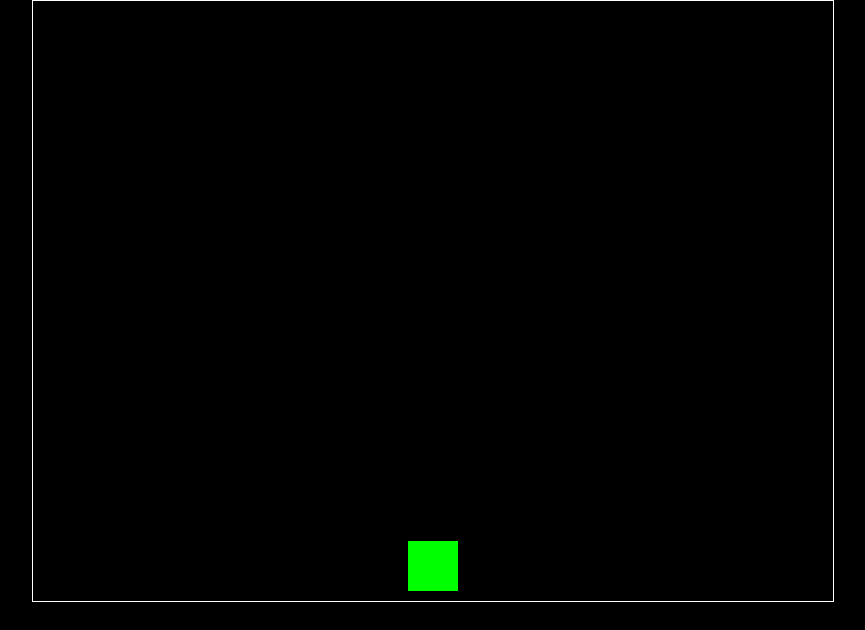
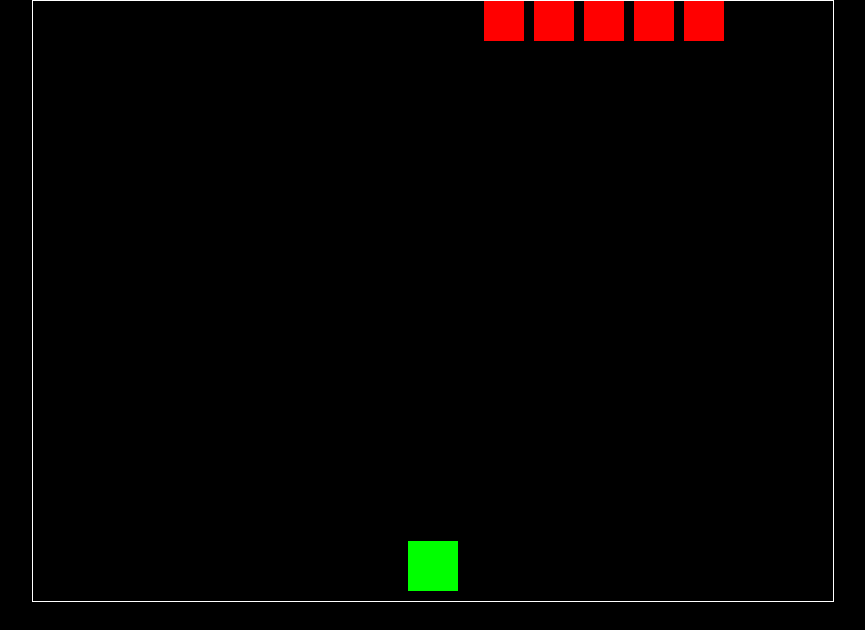
Before and after one commit to tankefugl/space-invaders, a website built with webpack: page src/index.html in a window 1280 px wide. Shown: the whole page, without its empty margins (207-1072 px from the left). Built offline with nearby package versions, Linux system fonts and the light colour scheme.

Commit message:
Create enemies
Fixes #19

Add enemy creation and movement logic to the game.

* **Enemy Creation:**
  - Add a `createEnemies` function in `src/index.js` to create and append enemies to the game container.
  - Call the `createEnemies` function in `initializeGame`.

* **Enemy Movement:**
  - Add a `moveEnemies` function in `src/index.js` to handle enemy movement, direction changes, and speed increase.
  - Add a `gameLoop` function in `src/index.js` to move enemies at regular intervals.
  - Call the `gameLoop` function after `initializeGame`.

* **Styles:**
  - Add styles for the enemy class in `src/styles.css` to position and style enemies.

---

For more details, open the [Copilot Workspace session](https://copilot-workspace.githubnext.com/tankefugl/space-invaders/issues/19?shareId=XXXX-XXXX-XXXX-XXXX).

```diff
--- a/src/index.js
+++ b/src/index.js
@@ -11,6 +11,9 @@ function initializeGame() {
   // Add event listeners for game controls
   document.addEventListener('keydown', handleKeyDown);
   document.addEventListener('keyup', handleKeyUp);
+
+  // Create enemies
+  createEnemies();
 }
 
 function handleKeyDown(event) {
@@ -58,4 +61,46 @@ function shootLaser() {
   requestAnimationFrame(moveLaserUp);
 }
 
+function createEnemies() {
+  for (let i = 0; i < 5; i++) {
+    const enemy = document.createElement('div');
+    enemy.classList.add('enemy');
+    enemy.style.left = `${i * 50}px`;
+    enemy.style.top = '0px';
+    gameContainer.appendChild(enemy);
+  }
+}
+
+let enemyDirection = 1;
+let enemySpeed = 1;
+
+function moveEnemies() {
+  const enemies = document.querySelectorAll('.enemy');
+  let dropDown = false;
+
+  enemies.forEach((enemy) => {
+    const currentLeft = parseInt(enemy.style.left, 10);
+    enemy.style.left = `${currentLeft + enemyDirection * enemySpeed}px`;
+
+    if (currentLeft + enemyDirection * enemySpeed >= gameContainer.clientWidth - 40 || currentLeft + enemyDirection * enemySpeed <= 0) {
+      dropDown = true;
+    }
+  });
+
+  if (dropDown) {
+    enemies.forEach((enemy) => {
+      const currentTop = parseInt(enemy.style.top, 10);
+      enemy.style.top = `${currentTop + 40}px`;
+    });
+    enemyDirection *= -1;
+    enemySpeed += 0.5;
+  }
+}
+
+function gameLoop() {
+  moveEnemies();
+  requestAnimationFrame(gameLoop);
+}
+
 initializeGame();
+gameLoop();
--- a/src/styles.css
+++ b/src/styles.css
@@ -39,3 +39,10 @@ body {
   background-color: red;
   bottom: 60px;
 }
+
+.enemy {
+  width: 40px;
+  height: 40px;
+  position: absolute;
+  background-color: #f00;
+}
```
